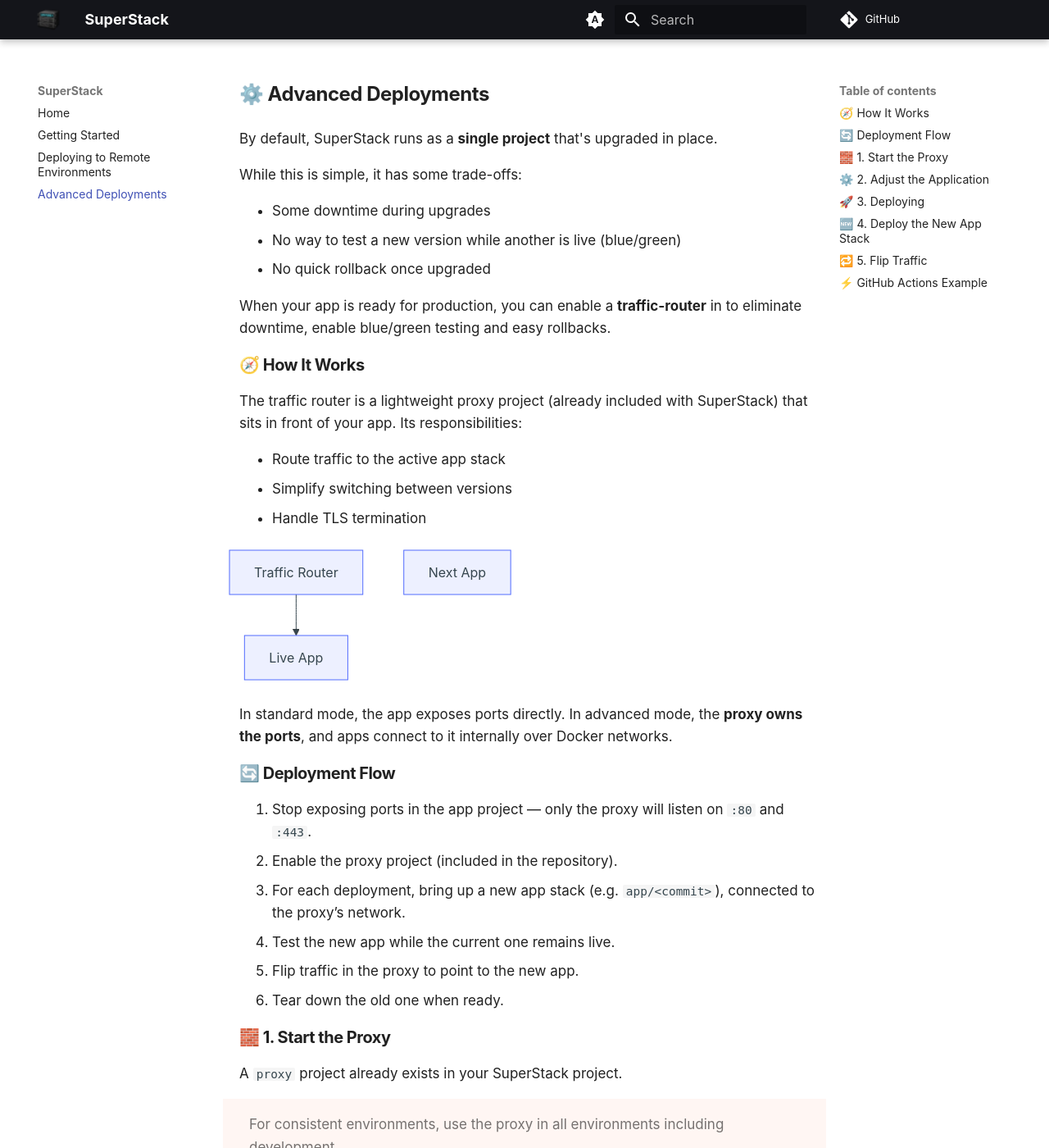
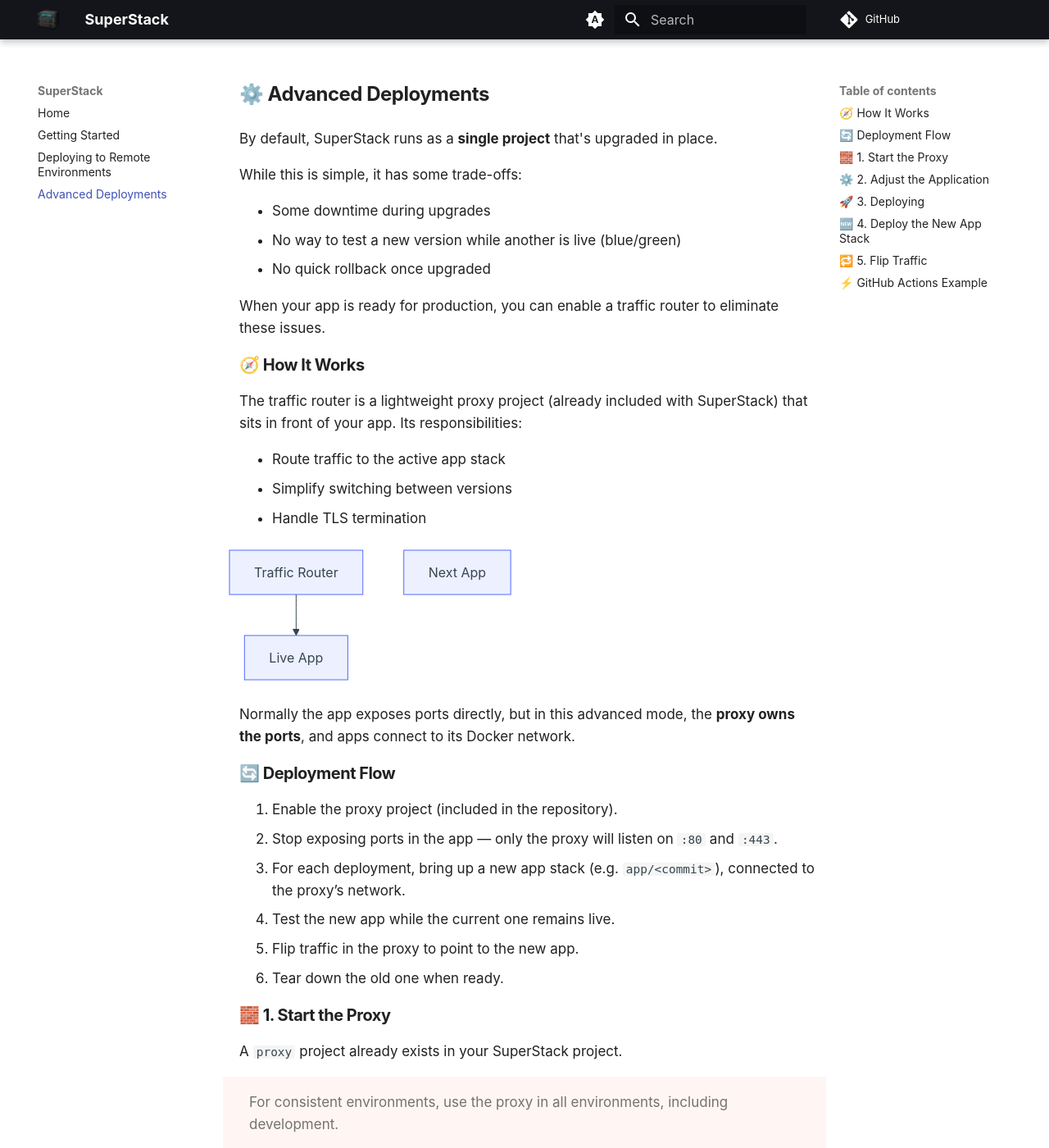
Before and after one commit to explodinglabs/superstack.docs, an MkDocs documentation site: the page built from docs/advanced.md, in a window 1280 px wide and 1400 px high. Shown: the whole window at 82% size. Built offline with MkDocs 1.6.1 and Material for MkDocs 9.7.7, drawn with Linux system fonts in a browser that asks for light colours; comment, search, counter and statistics services are not loaded; some of the changed text lies outside the part shown.

Commit message:
Adjust advanced doc

````diff
--- a/docs/advanced.md
+++ b/docs/advanced.md
@@ -8,8 +8,8 @@
 - No way to test a new version while another is live (blue/green)
 - No quick rollback once upgraded
 
-When your app is ready for production, you can enable a **traffic-router** in
-to eliminate downtime, enable blue/green testing and easy rollbacks.
+When your app is ready for production, you can enable a traffic router to
+eliminate these issues.
 
 ## 🧭 How It Works
 
@@ -27,14 +27,14 @@
     NextApp["Next App"]
 ```
 
-In standard mode, the app exposes ports directly. In advanced mode, the **proxy
-owns the ports**, and apps connect to it internally over Docker networks.
+Normally the app exposes ports directly, but in this advanced mode, the **proxy
+owns the ports**, and apps connect to its Docker network.
 
 ## 🔄 Deployment Flow
 
-1. Stop exposing ports in the app project — only the proxy will listen on `:80`
-   and `:443`.
 1. Enable the proxy project (included in the repository).
+1. Stop exposing ports in the app — only the proxy will listen on `:80` and
+   `:443`.
 1. For each deployment, bring up a new app stack (e.g. `app/<commit>`),
    connected to the proxy’s network.
 1. Test the new app while the current one remains live.
@@ -45,18 +45,20 @@
 
 A `proxy` project already exists in your SuperStack project.
 
-> For consistent environments, use the proxy in all environments including
+> For consistent environments, use the proxy in all environments, including
 > development.
 
-Start it:
+Start the proxy:
 
 ```sh
+cd proxy
 docker compose up -d
 ```
 
 ## ⚙️ 2. Adjust the Application
 
-Remove the app's exposed ports and connect it to the proxy's network:
+**Remove the `ports:` section from the app,** and connect it to the proxy's
+network by adding these lines:
 
 ```yaml title="app/compose.yaml" hl_lines="5-11 13-15"
 services:
@@ -143,11 +147,17 @@
 
 Start the proxy:
 
+```sh
 docker compose up -d
+```
 
 ## 🆕 4. Deploy the New App Stack
 
 Deploy your app into a new directory (e.g. `b/`):
+
+```sh
+mkdir app/b
+```
 
 ```sh
 scp compose.yaml yourserver:app/b/
@@ -160,10 +170,11 @@
 docker compose up -d
 ```
 
-Optionally, verify it's healthy before switching traffic:
+Optionally, verify the new app is healthy before switching traffic:
 
 ```sh
-docker compose exec -T caddy curl -fsS http://caddy:80/healthz
+$ docker compose exec -T caddy curl -fsS http://caddy:80/healthz
+OK
 ```
 
 ## 🔁 5. Flip Traffic
@@ -177,6 +188,8 @@
 Traffic now points to the new stack.
 
 ## ⚡ GitHub Actions Example
+
+Use this Github Actions Workflow to automate deployments.
 
 <details>
 <summary>Show full workflow</summary>
````
Also changed, not shown: other parts of docs/advanced.md (+9 -7 lines).
